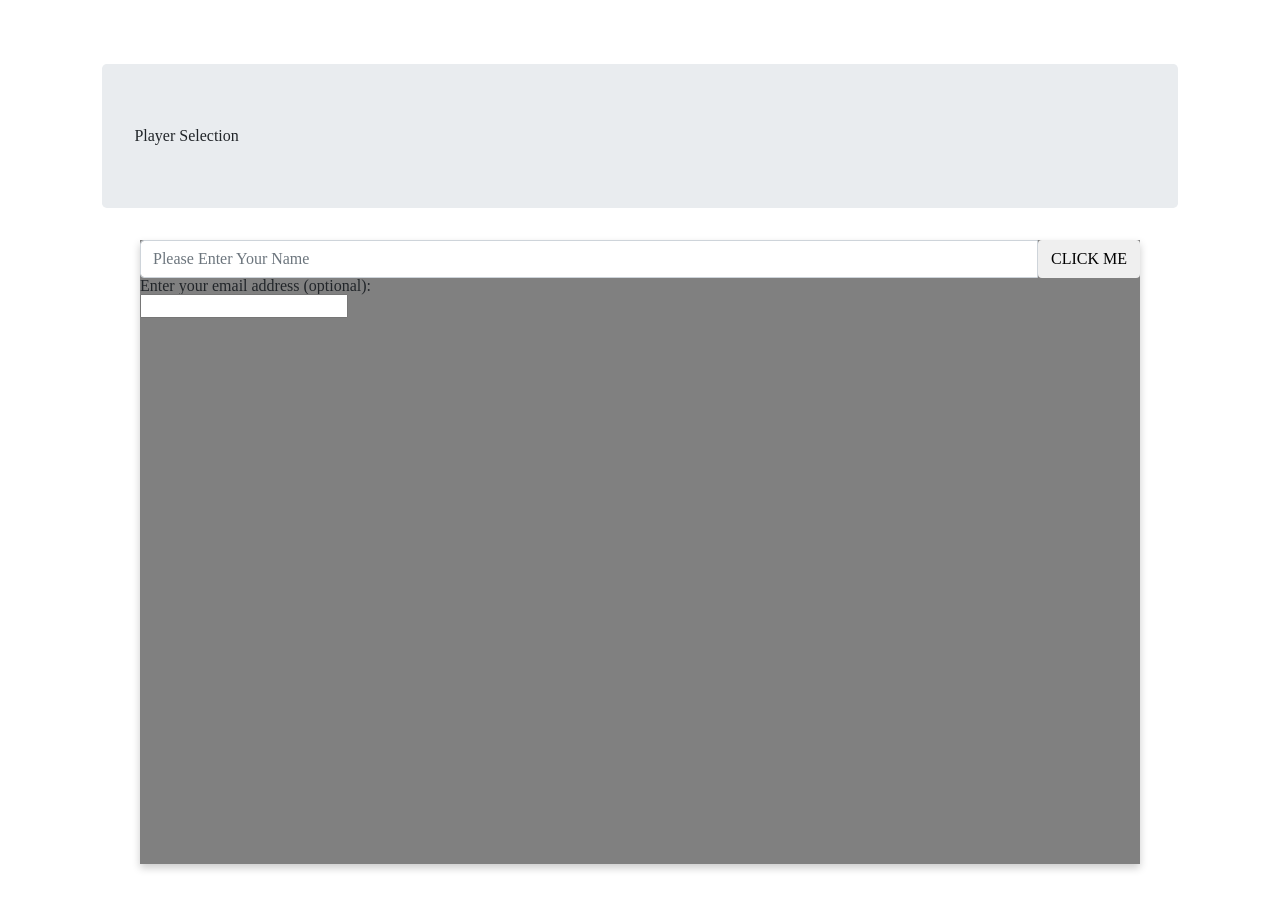
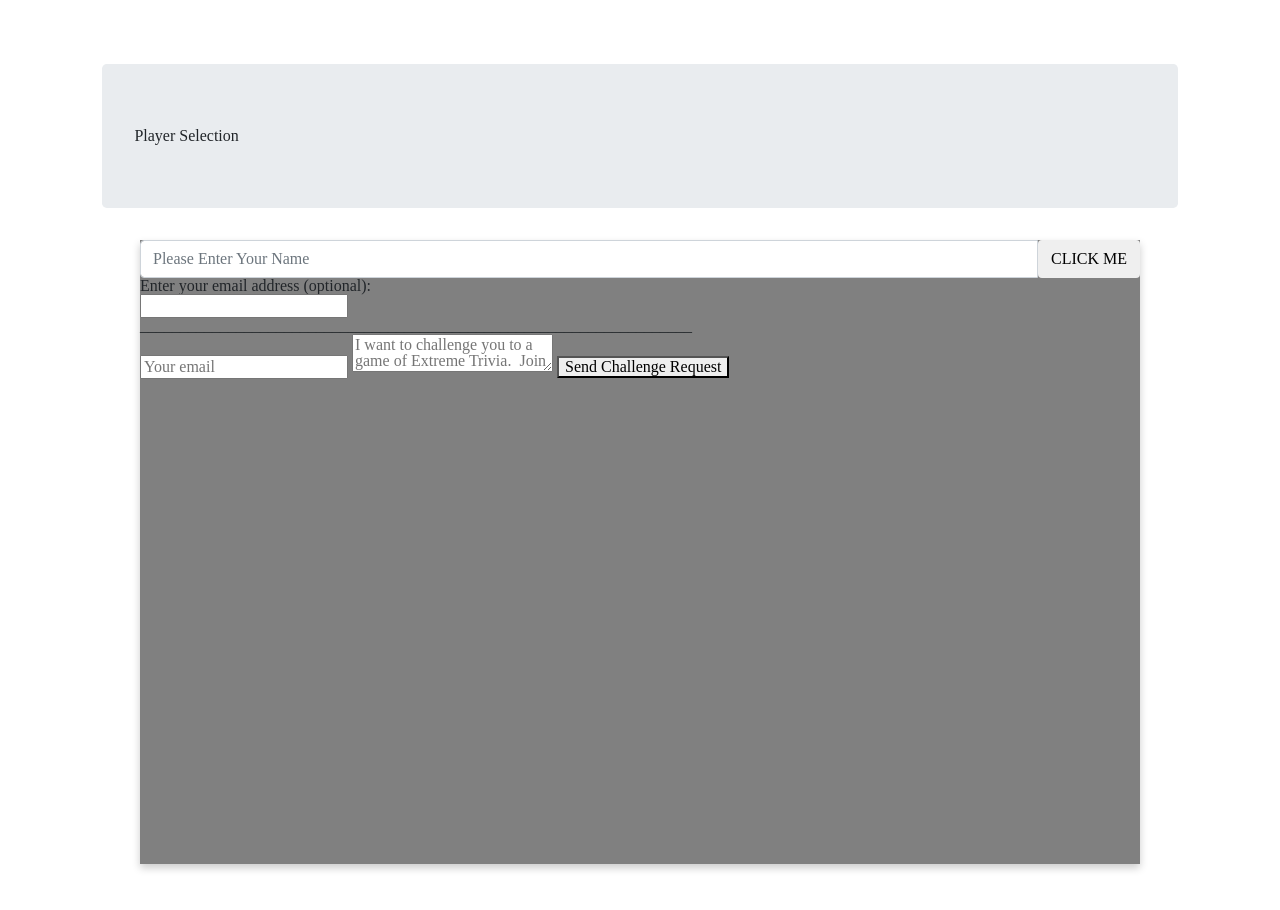
Before and after one commit to ryankooy/TicTacTrivia, a plain HTML site: page section3.html in a window 1280 px wide. Drawn offline with nearby package versions, Linux system fonts and the light colour scheme; no server answers.

Commit message:
adding challenge to section3

```diff
--- a/section3.html
+++ b/section3.html
@@ -46,11 +46,20 @@
                     <div class="input-group-btn">
                       <button class="btn" id="play" type="submit">CLICK ME</button>
                     </div>
+
                 </div>
                     <p>Enter your email address (optional):</p>
                     <input type="email" id="email">
                 </div>
 
+                _____________________________________________________________________
+            <form method="POST" action="https://formspree.io/lamanaml@gmail.com">
+  <input type="email" name="email" placeholder="Your email">
+  <input type="hidden" id="opponent_email" name="_cc" value="culinaryhealing@gmail.com" />
+  <input type="hidden" name="_subject" value="Extreme Trivia Tac Toe Challenge Request" />
+ <textarea name="message" placeholder="I want to challenge you to a game of Extreme Trivia.  Join me at https://ryankooy.github.io/project-1/lamanasstage.html"></textarea>
+  <button type="submit">Send Challenge Request</button>
+</form>
         </section>
 
 
```
Also changed, not shown: section7.html (+1 -7 lines).
